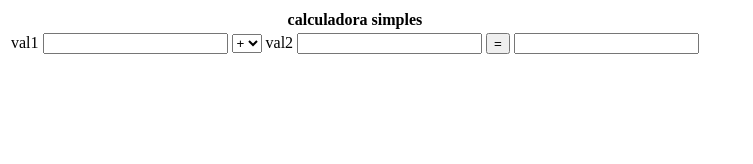
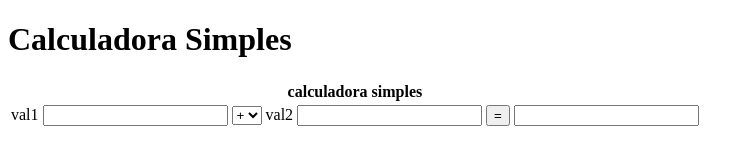
Before and after one commit to raylston12/calculadora, a plain HTML site: page index.html in a window 1280 px wide. Shown: the whole page, without its empty margins (0-753 px from the left). Drawn offline with Linux system fonts and the light colour scheme.

Commit message:
feature(titulo index.html):coloquei um titulo

```diff
--- a/index.html
+++ b/index.html
@@ -1,11 +1,17 @@
 <!DOCTYPE html>
 <html lang="en">
+
 <head>
     <meta charset="UTF-8">
     <meta name="viewport" content="width=device-width, initial-scale=1.0">
     <title>calculadora simples</title>
+
 </head>
+
 <body>
+
+    <h1>Calculadora Simples</h1>
+
 
     <form>
         <table>
@@ -16,10 +22,10 @@
             <td>
 
                 <select name="sinal" id="sinal">
-                <option value="+">+</option>
-                <option value="-">-</option>
-                <option value="*">*</option>
-                <option value="/">/</option>
+                    <option value="+">+</option>
+                    <option value="-">-</option>
+                    <option value="*">*</option>
+                    <option value="/">/</option>
                 </select>
             </td>
             <td>val2 <input type="number" name="val2" id="val2"></td>
@@ -28,18 +34,19 @@
         </table>
     </form>
     <script type="text/javascript">
-        function calcular(){
+        function calcular() {
             let val1 = parseInt(document.getElementById("val1").value);
             let val2 = parseInt(document.getElementById("val2").value);
             let sinal = document.getElementById("sinal").value;
             let result = document.getElementById("result");
 
-            if(sinal == "+") result.value = val1 + val2;
-            if(sinal == "-") result.value = val1 - val2;
-            if(sinal == "*") result.value = val1 * val2;
-            if(sinal == "/") result.value = val1 / val2;
+            if (sinal == "+") result.value = val1 + val2;
+            if (sinal == "-") result.value = val1 - val2;
+            if (sinal == "*") result.value = val1 * val2;
+            if (sinal == "/") result.value = val1 / val2;
 
         }
     </script>
 </body>
+
 </html>
```
